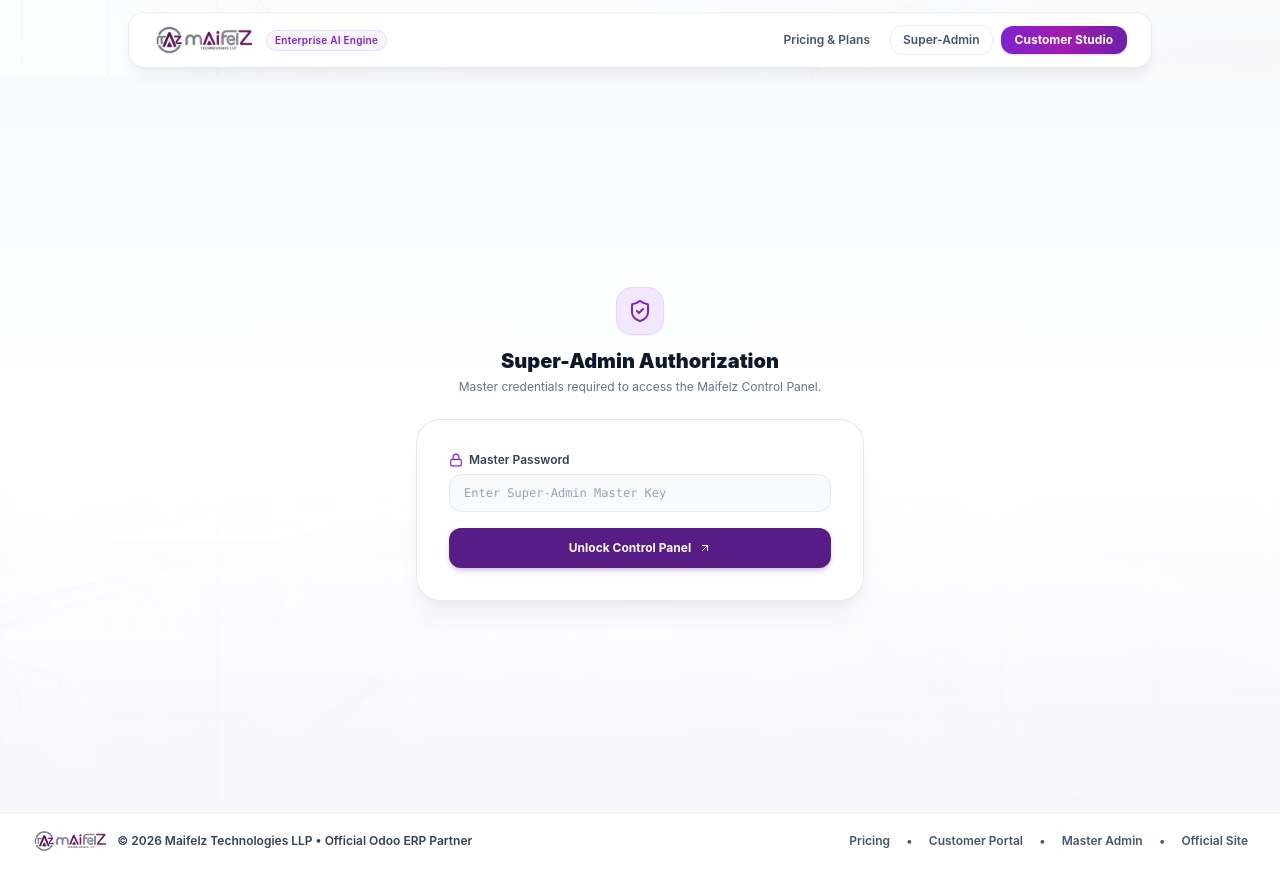
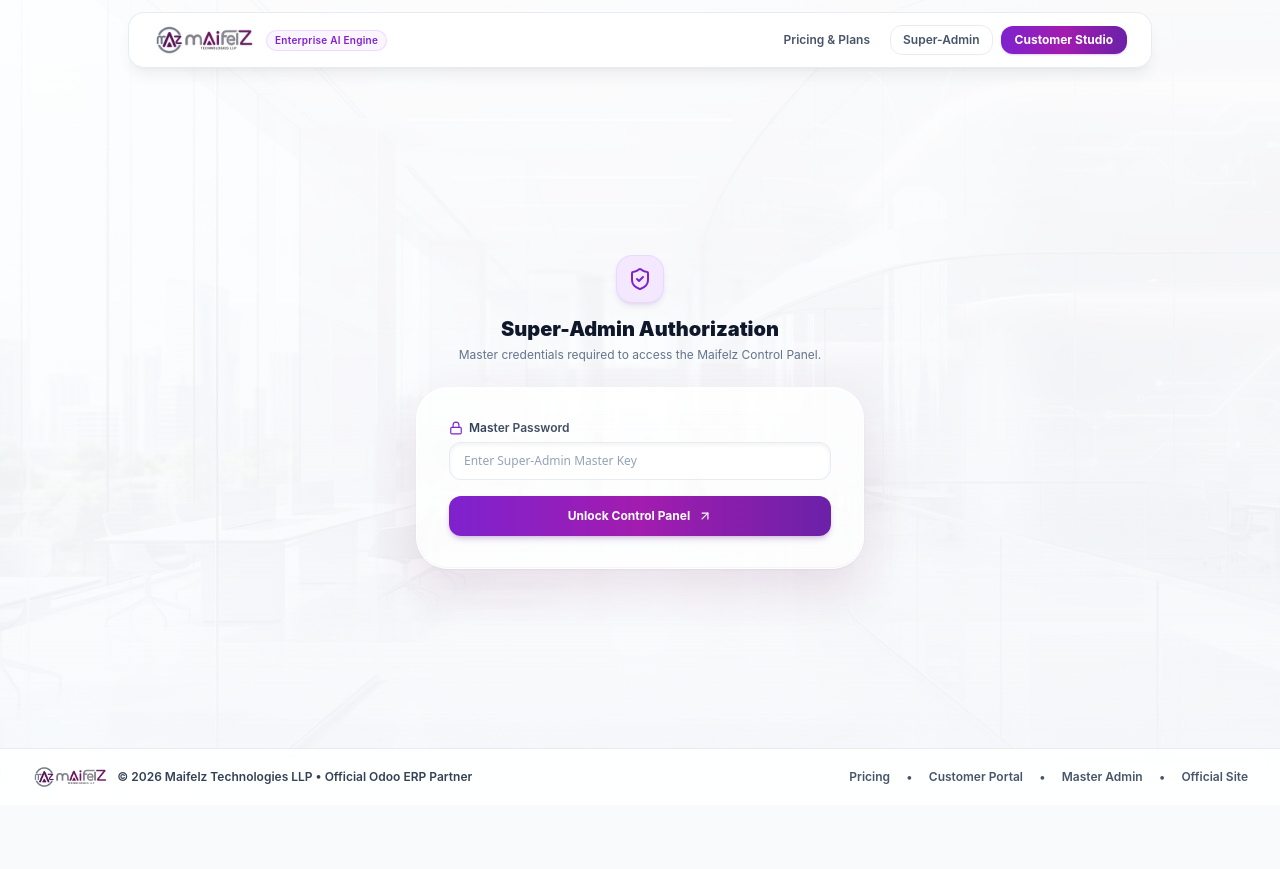
Before and after one commit to Fahad-RM/maz-portal, a Next.js app: page /admin in a window 1280 px wide. After the commit the page ends 805 px from the top, so only its background shows below. Built offline with nearby package versions, Linux system fonts and the light colour scheme.

Commit message:
feat: upgrade Super-Admin lock gate to matching glossy 3D glass bubble card
- Replaced flat authorization card with ultra-glossy 3D glass bubble card
- Specular top highlight arc, shimmer accent line, and frosted glass input
- Matches the main portal login screen styling perfectly

```diff
--- a/src/app/admin/page.tsx
+++ b/src/app/admin/page.tsx
@@ -351,10 +351,10 @@
   // If not authenticated, require password entry
   if (!isAuthenticated) {
     return (
-      <div className="min-h-[calc(100vh-4rem)] bg-gradient-to-b from-slate-50 via-white to-purple-50/30 flex flex-col items-center justify-center px-4 py-12">
-        <div className="max-w-md w-full">
+      <div className="min-h-[calc(100vh-8rem)] flex flex-col items-center justify-center px-4 py-8 relative">
+        <div className="max-w-md w-full animate-fade-up">
           <div className="text-center mb-6">
-            <div className="w-12 h-12 rounded-2xl bg-purple-100 text-purple-700 flex items-center justify-center mx-auto mb-3 border border-purple-200 shadow-sm">
+            <div className="w-12 h-12 rounded-2xl bg-purple-100 text-purple-700 flex items-center justify-center mx-auto mb-3 border border-purple-200/80 shadow-md shadow-purple-900/10">
               <ShieldCheck className="w-6 h-6" />
             </div>
             <h2 className="text-xl font-black text-slate-900">Super-Admin Authorization</h2>
@@ -363,9 +363,15 @@
             </p>
           </div>
 
-          <div className="bg-white rounded-3xl p-6 sm:p-8 border border-slate-200/90 shadow-xl shadow-purple-950/5">
+          {/* Ultra-Glossy 3D Glass Bubble Card */}
+          <div className="bg-white/75 backdrop-blur-3xl rounded-[32px] p-6 sm:p-8 border border-white/80 shadow-[0_20px_50px_rgba(115,22,91,0.12),0_1px_2px_rgba(0,0,0,0.05),inset_0_1px_1px_rgba(255,255,255,0.9),inset_0_-1px_1px_rgba(115,22,91,0.05)] relative overflow-hidden transition-all duration-300">
+            {/* Specular Bubble Top Highlight Arc */}
+            <div className="absolute -top-12 left-1/2 -translate-x-1/2 w-3/4 h-24 bg-gradient-to-b from-white/90 to-transparent rounded-full blur-[2px] pointer-events-none" />
+            {/* Subtle Top Shimmer Line */}
+            <div className="absolute top-0 left-0 right-0 h-[2px] bg-gradient-to-r from-purple-600 via-fuchsia-500 to-purple-600 animate-shimmer opacity-80" />
+
             {authError && (
-              <div className="mb-4 p-3.5 bg-rose-50 border border-rose-200 text-rose-700 rounded-xl text-xs flex items-center gap-2">
+              <div className="mb-4 p-3.5 bg-rose-50/90 backdrop-blur-sm border border-rose-200 text-rose-700 rounded-2xl text-xs flex items-center gap-2 shadow-sm">
                 <AlertTriangle className="w-4 h-4 shrink-0 text-rose-600" />
                 <span>{authError}</span>
               </div>
@@ -382,14 +388,14 @@
                   placeholder="Enter Super-Admin Master Key"
                   value={authInputKey}
                   onChange={(e) => setAuthInputKey(e.target.value)}
-                  className="w-full px-3.5 py-2.5 bg-slate-50 border border-slate-200 rounded-xl outline-none focus:bg-white focus:border-purple-600 focus:ring-2 focus:ring-purple-600/20 text-slate-900 font-mono placeholder:text-slate-400 transition"
+                  className="w-full px-3.5 py-2.5 bg-white/60 backdrop-blur-md border border-slate-200/80 rounded-xl outline-none focus:bg-white focus:border-purple-600 focus:ring-4 focus:ring-purple-600/10 text-slate-900 font-mono placeholder:text-slate-400 placeholder:font-sans transition shadow-inner"
                 />
               </div>
 
               <button
                 type="submit"
                 disabled={isVerifying}
-                className="w-full py-3 bg-purple-900 hover:bg-purple-950 text-white rounded-xl font-bold transition shadow-md shadow-purple-900/20 flex items-center justify-center gap-2"
+                className="w-full py-3 bg-gradient-to-r from-purple-700 via-fuchsia-700 to-purple-800 hover:from-purple-800 hover:to-purple-900 text-white rounded-xl font-bold transition shadow-md shadow-purple-900/20 hover:shadow-lg hover:shadow-purple-900/30 hover:-translate-y-px flex items-center justify-center gap-2 mt-2 group"
               >
                 {isVerifying ? (
                   <>
@@ -397,7 +403,7 @@
                   </>
                 ) : (
                   <>
-                    Unlock Control Panel <ArrowUpRight className="w-3 h-3.5" />
+                    Unlock Control Panel <ArrowUpRight className="w-3.5 h-3.5 group-hover:translate-x-0.5 group-hover:-translate-y-0.5 transition" />
                   </>
                 )}
               </button>
```
